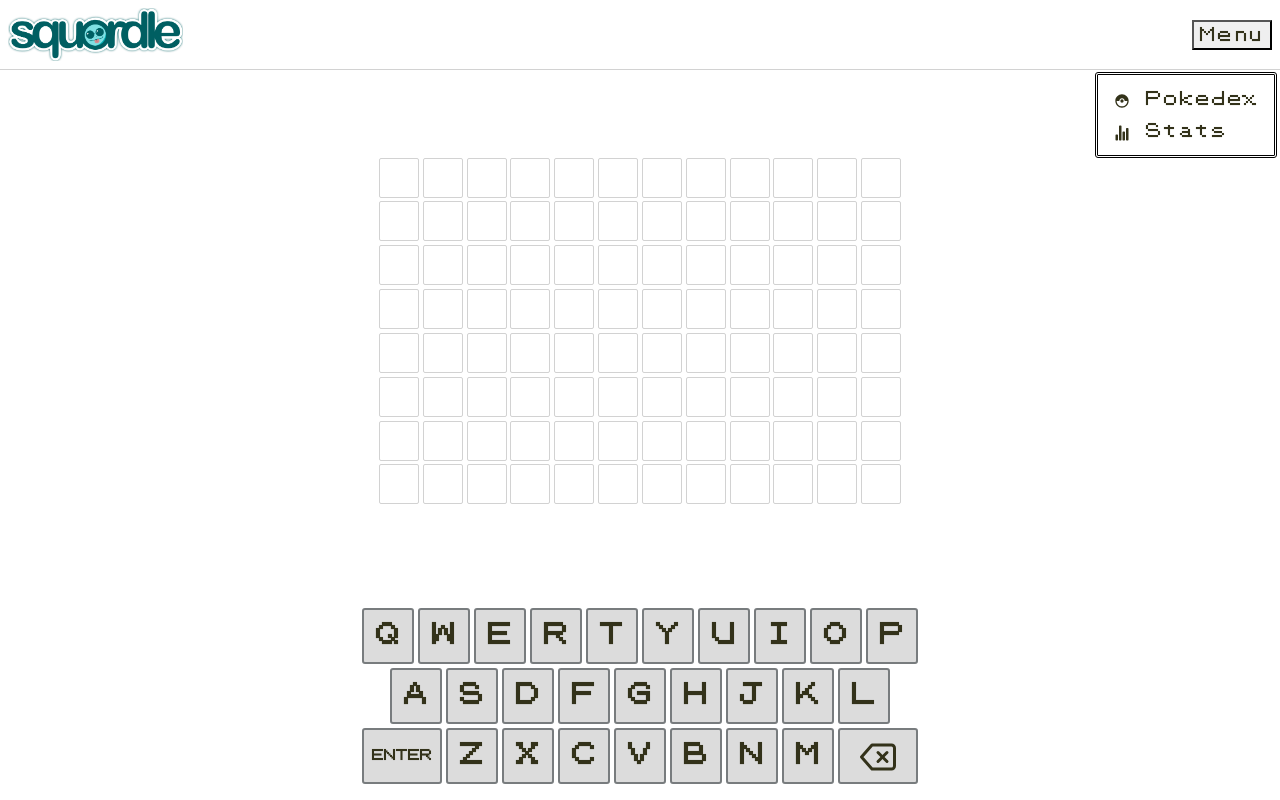
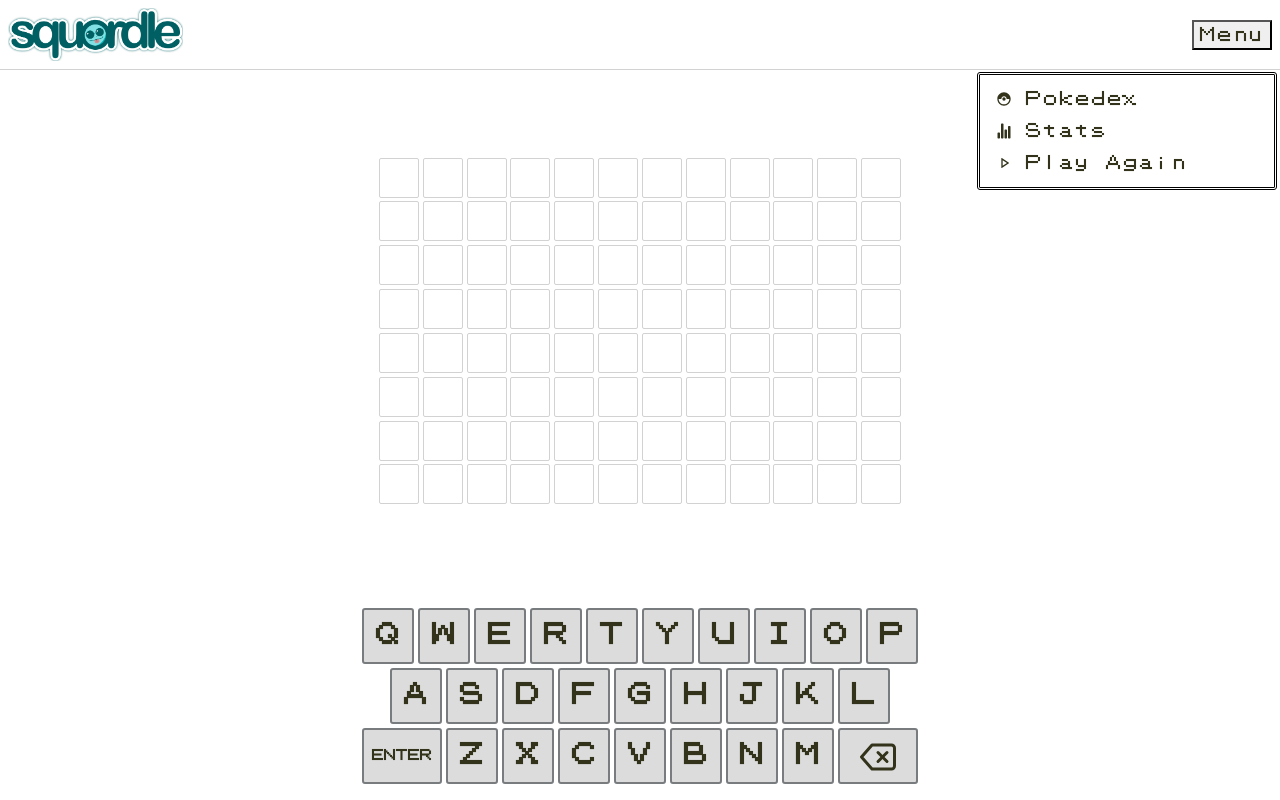
Before and after one commit to trevorwallis13/squordle, a React (Create React App) app: page / in a window 1280 px wide. Both pictures are taken after a click on the button "Menu". Built offline with nearby package versions, Linux system fonts and the light colour scheme.

Commit message:
updated logic for displaying pokedex

```diff
--- a/src/App.js
+++ b/src/App.js
@@ -39,11 +39,11 @@ const App = () => {
 
   // LOGGERS
 
-  useMemo(() => console.log(guessList), [guessList])
-  useMemo(() => console.log(gameStatus), [gameStatus])
-  useMemo(() => console.log(userStats), [userStats])
-  useMemo(() => console.log(pokemon), [pokemon])
-  useMemo(() => console.log(userPokedex), [userPokedex])
+  // useMemo(() => console.log(guessList), [guessList])
+  // useMemo(() => console.log(gameStatus), [gameStatus])
+  // useMemo(() => console.log(userStats), [userStats])
+  // useMemo(() => console.log(pokemon), [pokemon])
+  // useMemo(() => console.log(userPokedex), [userPokedex])
 
   // REFS
 
@@ -181,6 +181,7 @@ const App = () => {
     <div className="App">
       <Header
         userPokedex={userPokedex}
+        handlePlayAgain={handlePlayAgain}
       />
       <GuessGrid
         currGuess={currGuess}
--- a/src/components/header/Header.js
+++ b/src/components/header/Header.js
@@ -4,7 +4,7 @@ import Nav from './Nav'
 import Pokedex from './pokedex/Pokedex'
 import UserStats from './UserStats'
 
-const Header = ({userPokedex}) => {
+const Header = ({userPokedex, handlePlayAgain}) => {
 
     const [navIsVisible, setNavIsVisible] = useState(false)
     const [pokedexIsVisible, setPokedexIsVisible] = useState(false)
@@ -18,18 +18,19 @@ const Header = ({userPokedex}) => {
 
     const showPokedex = () => {
       setPokedexIsVisible(curr => !curr)
+      setNavIsVisible(curr => !curr)
     }
 
     const showUserStats = () => {
       setUserStatsIsVisible(curr => !curr)
+      setNavIsVisible(curr => !curr)
     }
 
-    console.log(pokedexIsVisible)
   return (
     <header className="main-header">
         <img src={logo} alt="squordle logo" className="logo"/>
         <button onClick={showNav}>Menu</button>
-        <Nav navIsVisible={navIsVisible} showPokedex={showPokedex} showUserStats={showUserStats}/>
+        <Nav navIsVisible={navIsVisible} showPokedex={showPokedex} showUserStats={showUserStats} handlePlayAgain={handlePlayAgain}/>
         <Pokedex userPokedex={userPokedex} pokedexIsVisible={pokedexIsVisible} showPokedex={showPokedex}/>
         <UserStats userStatsIsVisible={userStatsIsVisible} showUserStats={showUserStats} />
     </header>
--- a/src/components/header/Nav.js
+++ b/src/components/header/Nav.js
@@ -1,13 +1,15 @@
 import React from 'react'
 import {MdOutlineCatchingPokemon} from 'react-icons/md'
 import {IoStatsChart} from 'react-icons/io5'
+import {RiPlayLine} from 'react-icons/ri'
 
-const Nav = ({navIsVisible, showPokedex, showUserStats}) => {
+const Nav = ({navIsVisible, showPokedex, showUserStats, handlePlayAgain}) => {
   return (
-    <nav className={`main-nav menu-container ${navIsVisible ? 'show-item': ''}`}>
+    <nav className={`main-nav right-container menu-container ${navIsVisible ? 'show-item': ''}`}>
         <ul>
             <li onClick={showPokedex}><MdOutlineCatchingPokemon /> Pokedex</li>
             <li onClick={showUserStats}><IoStatsChart /> Stats</li>
+            <li onClick={handlePlayAgain}><RiPlayLine/>Play Again</li>
         </ul>
     </nav>
   )
--- a/src/components/header/UserStats.js
+++ b/src/components/header/UserStats.js
@@ -5,7 +5,7 @@ const UserStats = ({userStatsIsVisible, showUserStats}) => {
 //   const pokedexList = userPokedex.map((pokemon, i) => {
 //     return <PokedexItem key={i} pokemon={pokemon} count={i+1}/>
 //   })
-  console.log(userStatsIsVisible)
+
 
   return (
     <aside className={`user-stats right-container menu-container ${userStatsIsVisible ? 'show-item': ''}`}>
--- a/src/components/header/pokedex/Pokedex.js
+++ b/src/components/header/pokedex/Pokedex.js
@@ -3,10 +3,25 @@ import PokedexItem from './PokedexItem'
 
 const Pokedex = ({userPokedex, pokedexIsVisible, showPokedex}) => {
 
-  console.log(userPokedex)
 
-  const pokedexList = userPokedex.map((pokemon, i) => {
-    return <PokedexItem key={i} pokemon={pokemon} count={i+1}/>
+  const getCount = (arr) => {
+    const count = {}
+    arr.forEach(item => count[item.name] ? count[item.name]++ : count[item.name] = 1)
+    return count
+  }
+
+  const filterAndAddCount = (arr) => {
+
+    const counts = getCount(arr)
+    const filteredList = arr.filter((item, index, array) => index === array.map(obj => obj.name).indexOf(item.name))
+
+    filteredList.forEach(pokemon => pokemon.count = counts[pokemon.name])
+
+    return filteredList
+  }
+
+  const pokedexList = filterAndAddCount(userPokedex).map((pokemon, i) => {
+    return <PokedexItem key={i} pokemon={pokemon}/>
   })
 
 
--- a/src/components/header/pokedex/PokedexItem.js
+++ b/src/components/header/pokedex/PokedexItem.js
@@ -1,12 +1,12 @@
 import React from 'react'
 
-const PokedexItem = ({pokemon, count}) => {
+const PokedexItem = ({pokemon}) => {
 
   return (
     <div className="pokedex-item">
         <img src={pokemon.img} alt={pokemon.name} />
         <h4>{pokemon.name}</h4>
-        <p>{`x${count}`}</p>
+        <p>{`x ${pokemon.count}`}</p>
     </div>
   )
 }
--- a/src/styles/index.css
+++ b/src/styles/index.css
@@ -76,13 +76,17 @@ body {
   list-style: none;
   padding: .25em 0;
   cursor: pointer;
+  display: grid;
+  grid-template-columns: 30px auto;
+  align-items: center;
 }
 
 .right-container {
   display: none;
   width: 97.5%;
   max-width: 300px;
-  height: 70vh;
+  min-height: 50px;
+  max-height: 70vh;
   overflow-y: scroll;
 }
 
```
